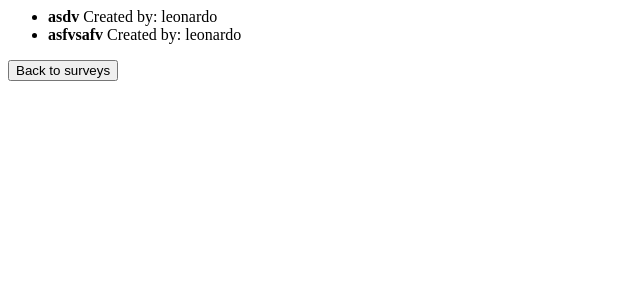
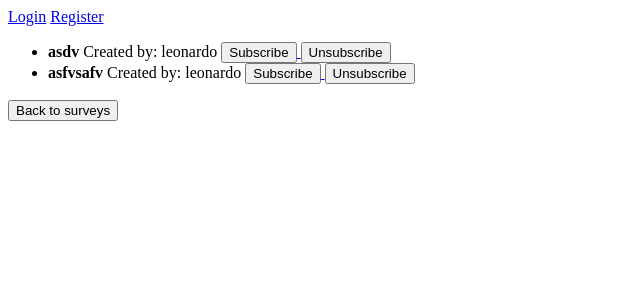
Before and after one commit to leonardodeglinnocenti/makeYourChoice, a Django app: page /manageCategories/ in a window 1280 px wide. Shown: the top 300 px of the page, without its empty margins (0-640 px from the left). Run offline with Django 4.2, Linux system fonts and the light colour scheme; data comes from the database, SQL or seed files in the repository; both versions use the stored data as it was after the commit.

Commit message:
Ver 0.3: New: users can now subscribe to a category (or more than one). New: users can now unsubscribe from a category.

```diff
--- a/makeYourChoice/urls.py
+++ b/makeYourChoice/urls.py
@@ -36,4 +36,7 @@ urlpatterns = [
     path('createCategory/', views.CreateCategory.as_view(), name='createCategory'),
     path('deleteCategory/<int:pk>/', views.DeleteCategory.as_view(), name='deleteCategory'),
     path('manageCategories/', views.ManageCategories.as_view(), name='manageCategories'),
+    # make path to call subscribe_to_category function
+    path('subscribeToCategory/<int:pk>/', views.subscribe_to_category, name='subscribeToCategory'),
+    path('unsubscribeFromCategory/<int:pk>/', views.unsubscribe_from_category, name='unsubscribeFromCategory'),
 ]
--- a/surveys/admin.py
+++ b/surveys/admin.py
@@ -1,5 +1,5 @@
 from django.contrib import admin
-from .models import Survey, Question, Choice, Answer, Response, AnswerResponse, Category
+from .models import Survey, Question, Choice, Answer, Response, AnswerResponse, Category, UserCategorySubscription
 
 # Register your models here.
 
@@ -10,3 +10,4 @@ admin.site.register(Answer)
 admin.site.register(Response)
 admin.site.register(AnswerResponse)
 admin.site.register(Category)
+admin.site.register(UserCategorySubscription)
--- a/surveys/models.py
+++ b/surveys/models.py
@@ -83,3 +83,9 @@ class AnswerResponse(models.Model):
     id = models.AutoField(primary_key=True)
     answer = models.ForeignKey(Answer, on_delete=models.CASCADE)
     response = models.ForeignKey(Response, on_delete=models.CASCADE)
+
+
+class UserCategorySubscription(models.Model):
+    id = models.AutoField(primary_key=True)
+    user = models.ForeignKey(User, on_delete=models.CASCADE, null=True)
+    category = models.ForeignKey(Category, on_delete=models.CASCADE, null=True)
--- a/surveys/views.py
+++ b/surveys/views.py
@@ -4,7 +4,7 @@ from django.shortcuts import render
 from django.urls import reverse_lazy
 from django.contrib import messages
 from django.views.generic import ListView, CreateView, DeleteView
-from .models import Survey, Question, Choice, Answer, Response, AnswerResponse, Category
+from .models import Survey, Question, Choice, Answer, Response, AnswerResponse, Category, UserCategorySubscription
 from .forms import AnswerForm
 
 # Create your views here.
@@ -257,3 +257,35 @@ class ManageCategories(ListView):
     model = Category
     template_name = 'manageCategories.html'
     context_object_name = 'categories'
+
+
+def subscribe_to_category(request, pk):
+    # this function is called when a user clicks the subscribe button on a category
+    # it adds the user to the category's subscribers through UserCategorySubscription
+    # and redirects the user to the index page
+    # check if the user is already subscribed to the category
+    if not UserCategorySubscription.objects.filter(user=request.user, category=Category.objects.get(pk=pk)).exists():
+        category = Category.objects.get(pk=pk)
+        user = request.user
+        UserCategorySubscription.objects.create(user=user, category=category)
+        messages.success(request, "You have successfully subscribed to this category!")
+        return HttpResponseRedirect(reverse_lazy('manageCategories'))
+    else:
+        messages.success(request, "You are already subscribed to this category!")
+        return HttpResponseRedirect(reverse_lazy('manageCategories'))
+
+
+def unsubscribe_from_category(request, pk):
+    # this function is called when a user clicks the unsubscribe button on a category
+    # it removes the user from the category's subscribers through UserCategorySubscription
+    # and redirects the user to the index page
+    # check if the user is already subscribed to the category
+    if UserCategorySubscription.objects.filter(user=request.user, category=Category.objects.get(pk=pk)).exists():
+        category = Category.objects.get(pk=pk)
+        user = request.user
+        UserCategorySubscription.objects.filter(user=user, category=category).delete()
+        messages.success(request, "You have successfully unsubscribed from this category!")
+        return HttpResponseRedirect(reverse_lazy('manageCategories'))
+    else:
+        messages.success(request, "You are not subscribed to this category!")
+        return HttpResponseRedirect(reverse_lazy('manageCategories'))
--- a/templates/manageCategories.html
+++ b/templates/manageCategories.html
@@ -1,3 +1,4 @@
+{% extends 'base.html' %}
 {% block content %}
 
     <ul>
@@ -10,6 +11,15 @@
                         <button class="delete" type="button">Delete</button>
                     </a>
                 {% endif %}
+                <!-- Create a button to subscribe to this category using subscribe_to_category() in views.py -->
+                <a href="{% url 'subscribeToCategory' category.id %}">
+                    <button class="subscribe" type="button">Subscribe</button>
+                </a>
+                <!-- TODO: Make the right button appear according to whether the user is subscribed or not -->
+                <a href="{% url 'unsubscribeFromCategory' category.id %}">
+                    <button class="unsubscribe" type="button">Unsubscribe</button>
+                </a>
+
 
             </li>
             <!-- Add link to delete this question -->
```
Also changed, not shown: db.sqlite3.
